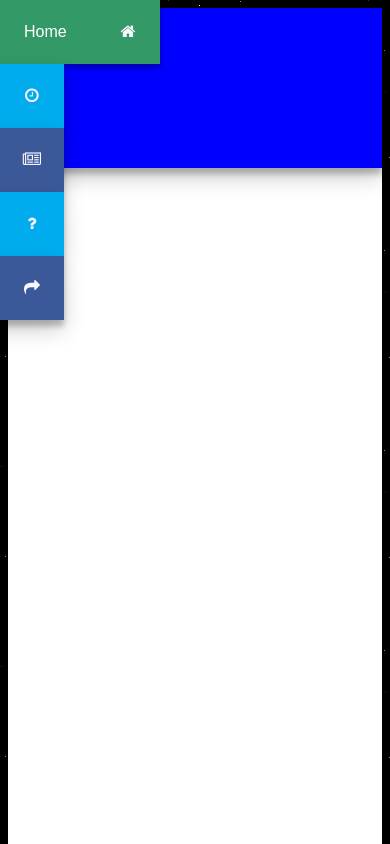
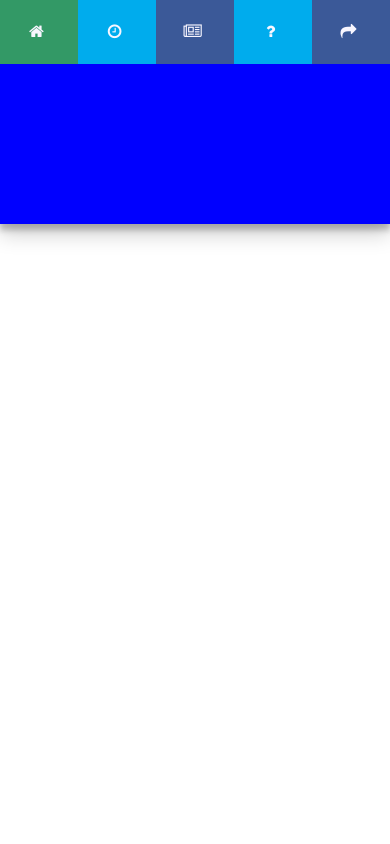
Before and after one commit to SST-CTF/web-new, a plain HTML site: page index.html in a window 390 px wide. Shown: the top 844 px of the page. Drawn offline with Linux system fonts and the light colour scheme.

Commit message:
Mobile Navigation Bar
Moved the navigation bar to the top of the viewport if the sreen is less than 800px wide.

```diff
--- a/scss/base/_index.scss
+++ b/scss/base/_index.scss
@@ -4,6 +4,7 @@ body {
     background-attachment: fixed;
     background-repeat: repeat;
     font-family: Arial, Verdana, sans-serif;
+    margin: 0;
 }
 
 .container {
@@ -14,7 +15,7 @@ body {
     box-shadow: 0 10px 20px rgba(0,0,0,0.19), 0 6px 6px rgba(0,0,0,0.23);
 
     @media screen and (max-width: 800px) {
-        width: 100%;
+
     }
 
     .banner {
@@ -23,3 +24,35 @@ body {
         box-shadow: 0 10px 20px rgba(0,0,0,0.19), 0 6px 6px rgba(0,0,0,0.23);
     }
 }
+
+@media screen and (max-width: 800px) {
+    body {
+        position: relative;
+        top: 64px;
+    }
+
+    .container {
+        width: 100%;
+    }
+
+    .nav {
+        li {
+            left: 6em;
+            width: 20vw;
+            float: left;
+            -webkit-transform: none !important;
+            transform: none !important;
+            box-shadow: none !important;
+
+            a {
+            visibility: hidden;
+            }
+
+            span{
+                padding-right: 0 !important;
+                right: 40% !important;
+            }
+        }
+    }
+
+}
--- a/scss/nav/_index.scss
+++ b/scss/nav/_index.scss
@@ -1,6 +1,6 @@
 .nav {
     position: fixed;
-    width: 10em;
+    min-width: 10em;
     height: auto;
     margin: 4em auto 0;
     font-size: 1em;
```
Also changed, not shown: css/styles.css.
